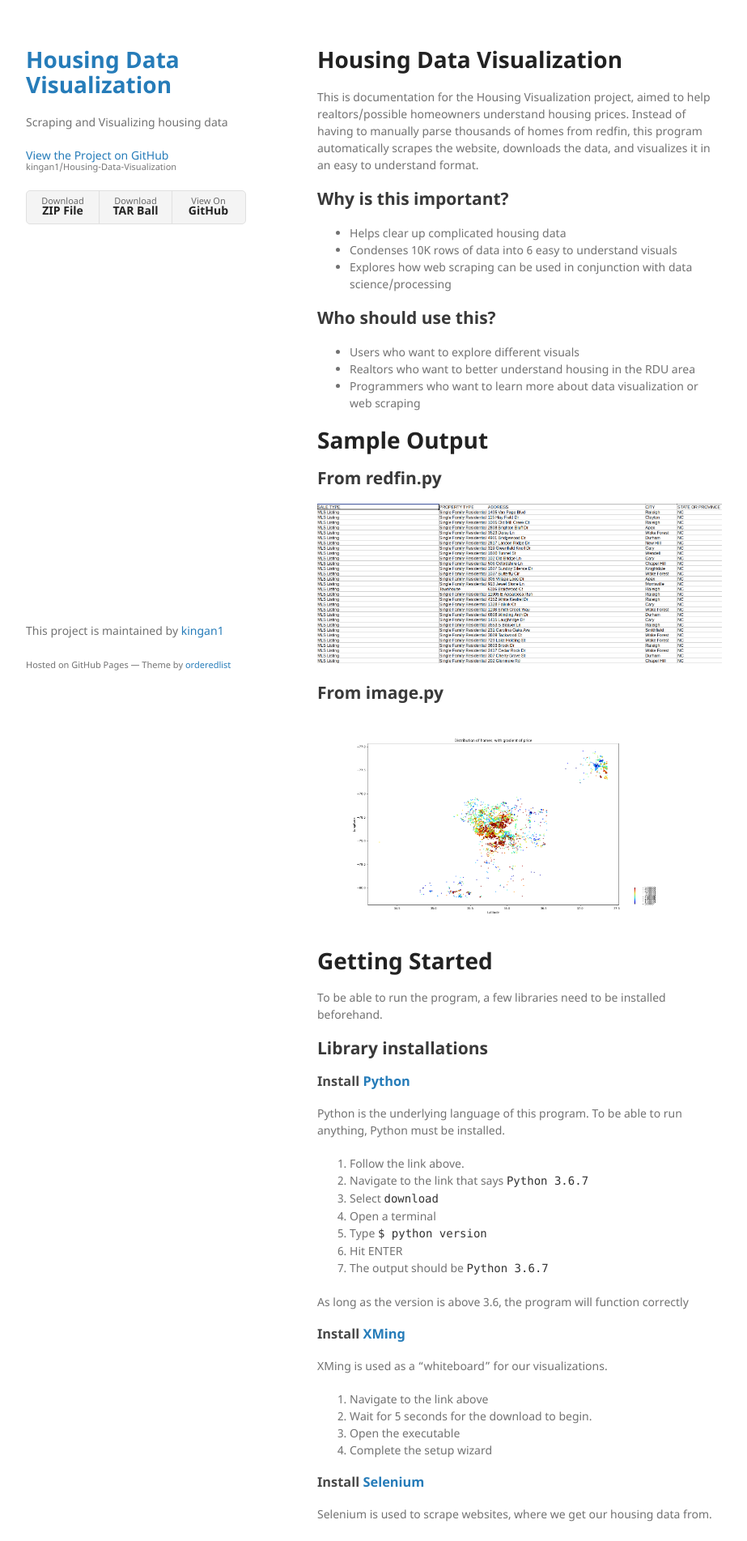
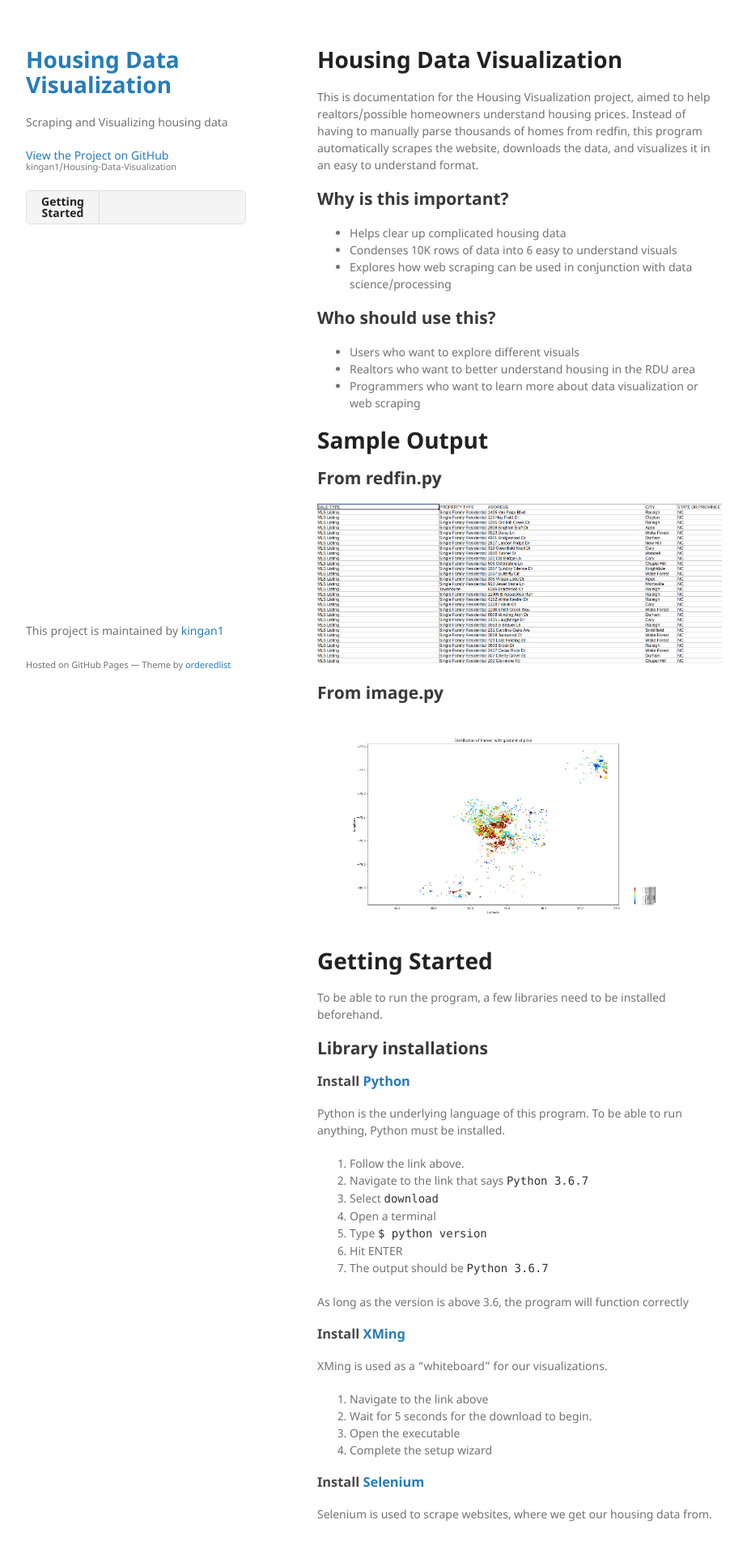
Before and after one commit to kingan1/Housing-Data-Visualization, a Jekyll site: the page built from README.md, in a window 1280 px wide. Shown: the top 1903 px of the page at 81% size, without its empty margins (178-1101 px from the left). Built offline with Jekyll 4.4.1, drawn with Linux system fonts in a browser that asks for light colours; our own code applies the rules of GitHub Pages for plain Markdown files.

Commit message:
Update default.html

```diff
--- a/_layouts/default.html
+++ b/_layouts/default.html
@@ -22,9 +22,7 @@
         <p class="view"><a href="{{ site.github.repository_url }}">View the Project on GitHub <small>{{ site.github.repository_nwo }}</small></a></p>
 
         <ul class="downloads">
-          <li><a href="{{ site.github.zip_url }}">Download <strong>ZIP File</strong></a></li>
-          <li><a href="{{ site.github.tar_url }}">Download <strong>TAR Ball</strong></a></li>
-          <li><a href="{{ site.github.repository_url }}">View On <strong>GitHub</strong></a></li>
+          <li><a href="/gettingStarted.html"><strong>Getting Started</strong></a></li>
         </ul>
       </header>
       <section>
```
